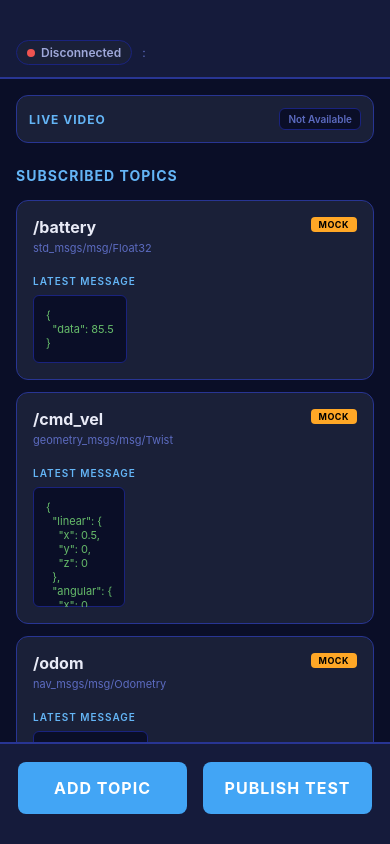
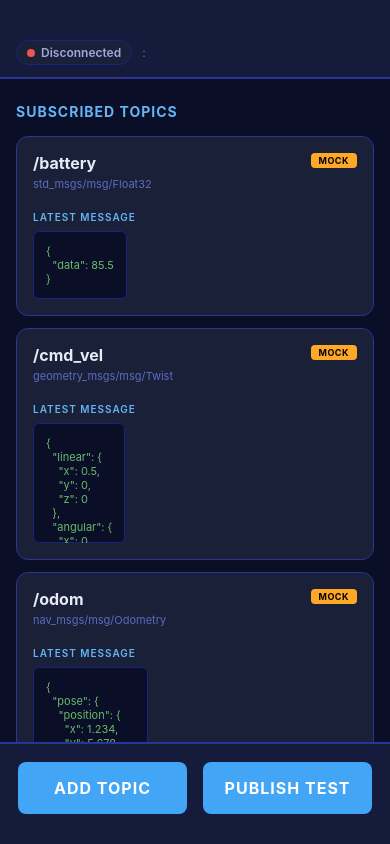
Before and after one commit to Davidpereira2803/rosground, a React Native app: screen /Dashboard in a window 390 px wide. Built offline with nearby package versions, Linux system fonts and the light colour scheme.

Commit message:
refactor: update README and DashboardScreen to indicate video streaming as a future feature

```diff
--- a/src/screens/DashboardScreen.js
+++ b/src/screens/DashboardScreen.js
@@ -5,13 +5,15 @@ import VideoPanel from '../components/VideoPanel';
 import { theme } from '../theme/colors';
 import Constants from 'expo-constants';
 
+const ENABLE_VIDEO = false;
+
 export default function DashboardScreen({ navigation }) {
   const { subscribedTopics, connectionInfo, isConnected, unsubscribeFromTopic } = useROS();
   const [isLandscape, setIsLandscape] = useState(false);
 
   const isDev = __DEV__ || Constants.appOwnership === 'expo';
 
-  const hasVideoStream = isConnected && connectionInfo.ip && connectionInfo.videoPort;
+const hasVideoStream = ENABLE_VIDEO && isConnected && connectionInfo.ip && connectionInfo.videoPort;
 
   const mockTopics = isDev ? [
     {
@@ -193,7 +195,7 @@ export default function DashboardScreen({ navigation }) {
       ) : (
         <ScrollView style={styles.scrollContainer}>
           <View style={styles.content}>
-            <VideoPanel />
+            {ENABLE_VIDEO && <VideoPanel />}
             {renderTopics()}
           </View>
         </ScrollView>
```
Also changed, not shown: 1 other file (tests, documents, lock files or other folders).
